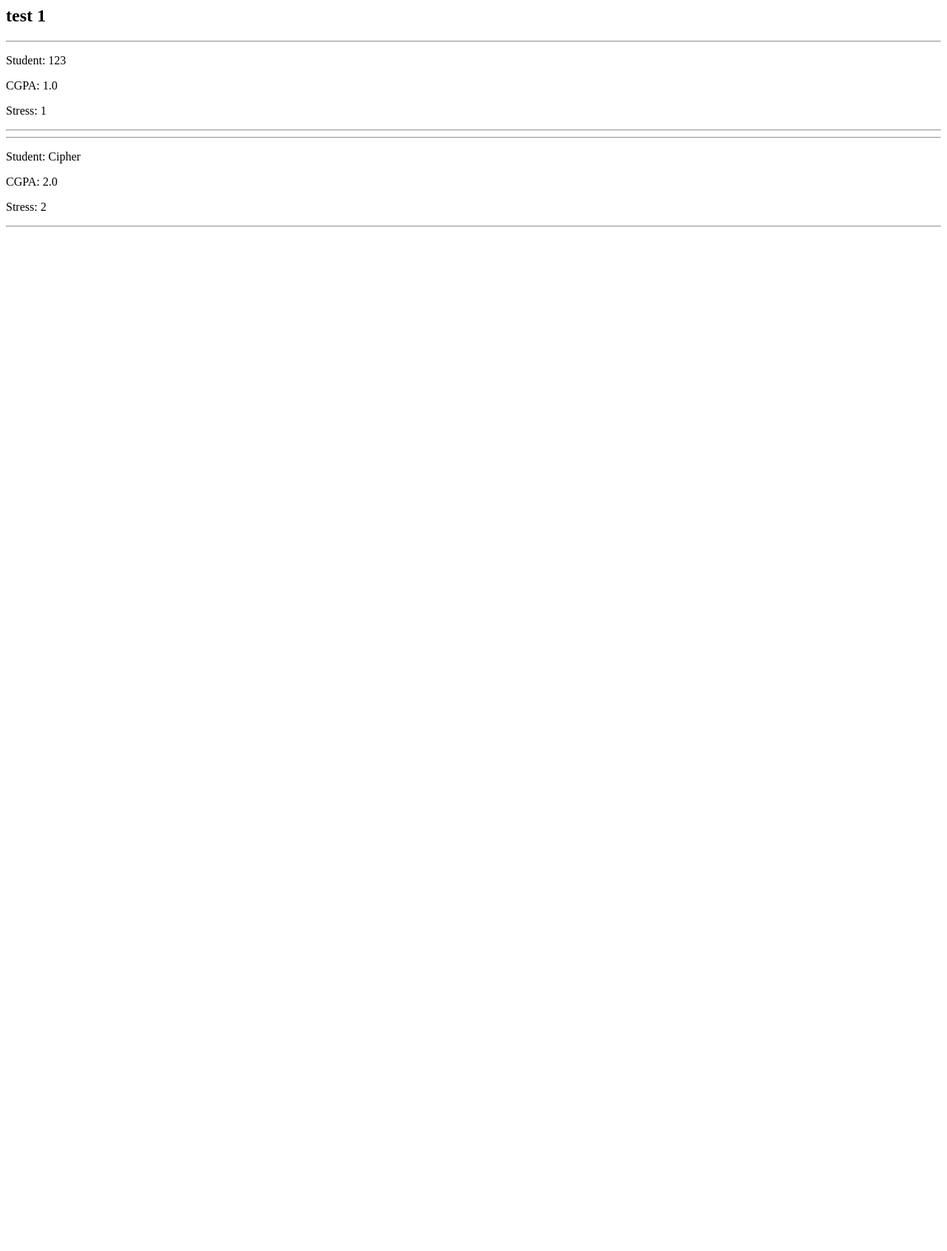
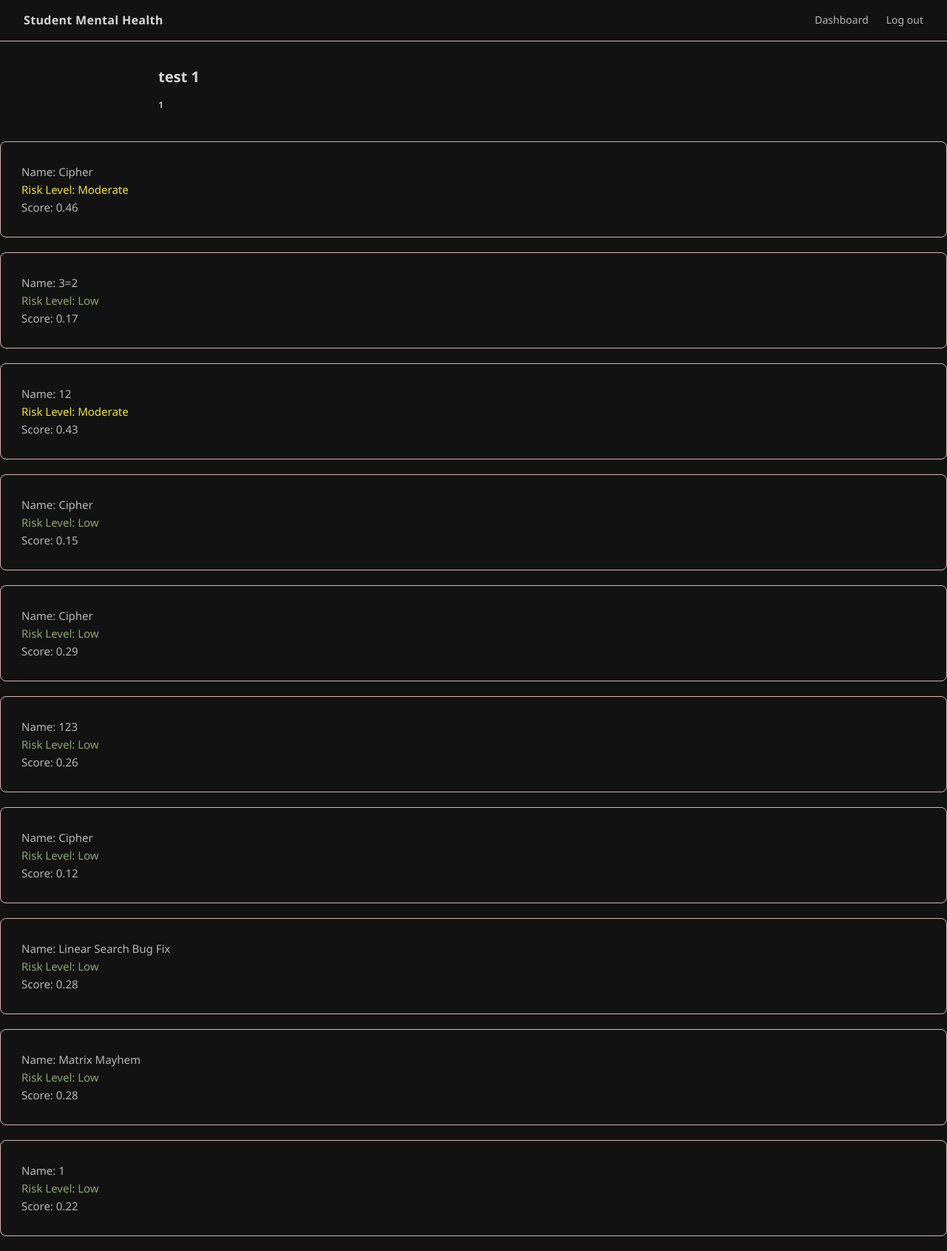
Before and after one commit to Ankush-Shukla/Student_Mental_Health, a Django app: a page that uses StudentMentalHealth/core/templates/survey_details.html in a window 1280 px wide. Shown: the whole page at 74% size. Before the commit the page ends 307 px from the top, so only its background shows below. Run offline with Django 5.2, Linux system fonts and the light colour scheme; a user stored in the database is signed in; data comes from the database, SQL or seed files in the repository; both versions use the stored data as it was after the commit; parts of the project's set-up code (start-up, migrations or seed data) failed here and were passed over.

Commit message:
Added Some color And worked on frontend feature with some other QOL changes

```diff
--- a/StudentMentalHealth/core/templates/base.html
+++ b/StudentMentalHealth/core/templates/base.html
@@ -8,16 +8,34 @@
 *, *::before, *::after { box-sizing: border-box; margin: 0; padding: 0; }
 
 :root {
-    --bg:       #0f0f1a;
-    --surface:  #1a1a2e;
-    --card:     #22223b;
-    --border:   #2e2e4a;
-    --accent:   #e63946;
+    --bg:       #121212;
+    --surface:  #121212;
+    --card:     #121212;
+    --border:   #D8B2B6;
+    --accent:   #f4a261;
     --accent2:  #f4a261;
-    --positive: #2a9d8f;
-    --text:     #edf2f4;
-    --muted:    #8d99ae;
+    --positive: #8FA36D;
+    --neutral: #eee239;
+    --negative: #e63946;
+    --text:     #d6d6d6;
+    --muted:    #b9b7b7;
+;
     --radius:   8px;
+}
+
+{
+#D8B2B6
+#E8E2D6
+#9AA97A
+#B8C59A
+#8FA36D
+#B4BE8C
+#D7D0A6
+#E3C7A6
+#A98C74
+#B79B83
+#E6D8C2
+#A9B18A
 }
 
 body {
@@ -141,8 +159,9 @@ tr:hover td { background: var(--card); }
 </head>
 <body>
 
-<nav class="navbar">
-    <a class="navbar-brand" href="/">Student Mental Health</a>
+<nav class="navbar " >
+
+        <a class="navbar-brand " href="/" >Student Mental Health</a>
         <div class="navbar-links">
             {% if user.is_authenticated %}
                 {% if user.is_staff %}
@@ -152,6 +171,7 @@ tr:hover td { background: var(--card); }
                 {% endif %}
                 <a href="{% url 'logout' %}">Log out</a>
             {% endif %}
+
     </div>
 </nav>
 
--- a/StudentMentalHealth/core/templates/survey_details.html
+++ b/StudentMentalHealth/core/templates/survey_details.html
@@ -1,11 +1,30 @@
-<h2>{{ survey.title }}</h2>
+{% extends "base.html" %}
+{% block title %}{{ survey.title }} — Details{% endblock %}
+{% block content %}
+<div class="container">
+    <h2>{{ survey.title }}</h2>
+    <h3>{{ survey.description }}</h3>
+</div>
 
-{% for response in responses %}
-    <div>
-        <hr>
-        <p>Student: {{ response.student.name }}</p>
-        <p>CGPA: {{ response.cgpa }}</p>
-        <p>Stress: {{ response.financial_stress }}</p>
-        <hr>
-    </div>
+{% for p in prediction %}
+
+ <p class="card">
+    {% if p.risk_score >= 0.70 %}
+        Name: {{ p.response.student.name }} <br>
+         <text style="color : var(--negative)">RRisk Level: High <br></text>
+        Score: {{ p.risk_score }}
+
+    {% elif p.risk_score > 0.30 %}
+        Name: {{ p.response.student.name }} <br>
+        <text style="color : var(--neutral)">Risk Level: Moderate <br></text>
+        Score: {{ p.risk_score }}
+    {% else %}
+        Name: {{ p.response.student.name }} <br>
+         <text style="color : var(--positive)">Risk Level: Low <br></text>
+        Score: {{ p.risk_score }}
+    {% endif %}
+</p>
+
 {% endfor %}
+
+{% endblock %}
--- a/StudentMentalHealth/core/views.py
+++ b/StudentMentalHealth/core/views.py
@@ -174,6 +174,7 @@ def submit_survey(request):
         "risk_score": result["risk_score"],
         "prediction": result["prediction"],
         "risk_level": result["risk_level"],
+        "student_name": data.get("name")
     }
 
     return redirect("result_page")
@@ -235,9 +236,10 @@ def survey_details(request, survey_id):
     responses = SurveyResponse.objects.filter(survey=survey).select_related(
         "student", "predictionresult"
     ).order_by("-created_at")
-
+    predictions = PredictionResult.objects.select_related("response__student")
     return render(request, "survey_details.html", {
         "survey":    survey,
+        "prediction": predictions,
         "responses": responses,
     })
 
```
Also changed, not shown: StudentMentalHealth/core/templates/result.html (+12 -6 lines), StudentMentalHealth/core/migrations/0001_initial.py, StudentMentalHealth/core/migrations/0002_alter_survey_id.py (deleted), StudentMentalHealth/core/migrations/0003_alter_survey_id.py (deleted), StudentMentalHealth/core/migrations/0004_alter_predictionresult_id_and_more.py (deleted), StudentMentalHealth/db.sqlite3. Lines whose indentation alone changed are shown as unchanged.
